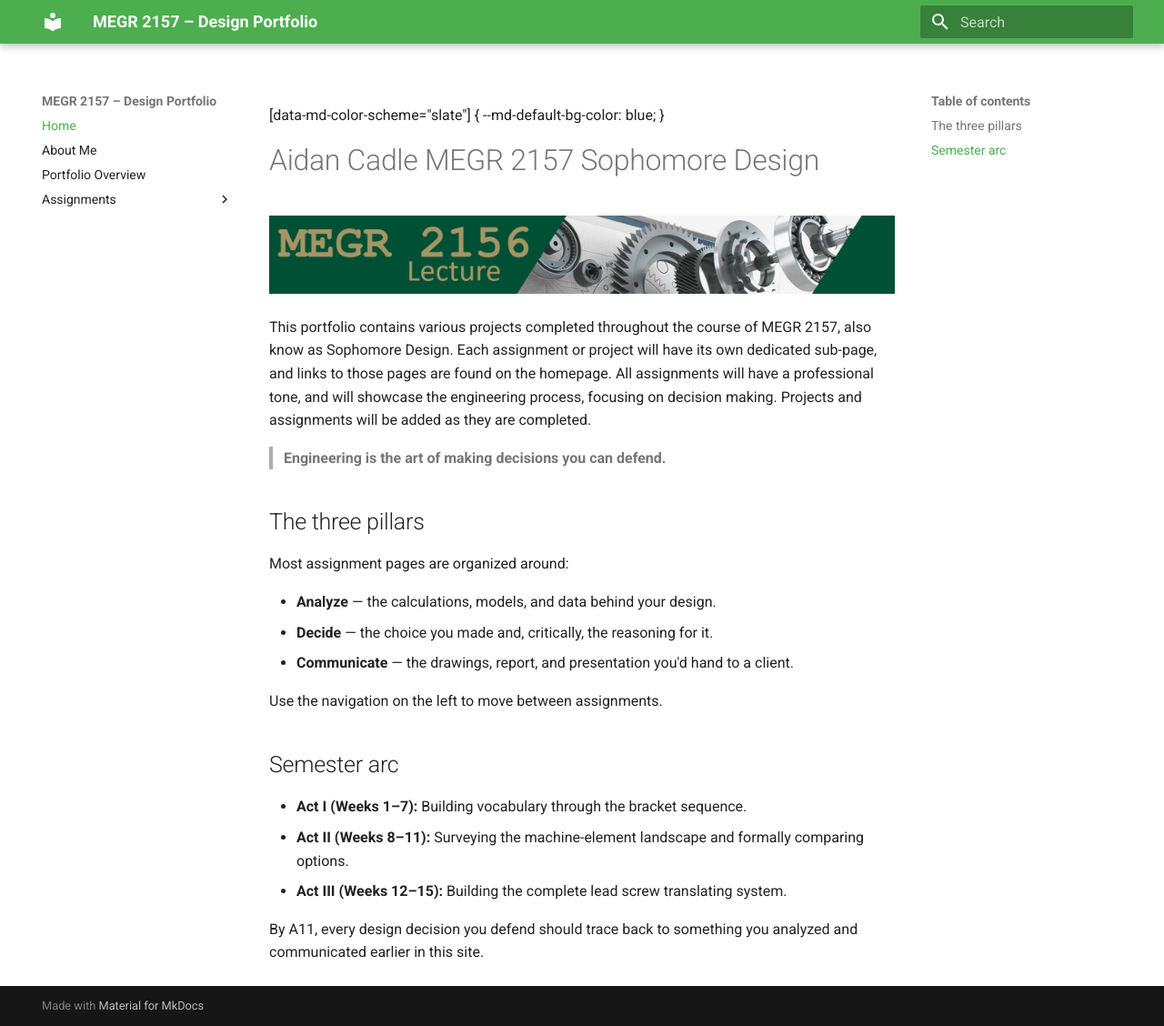
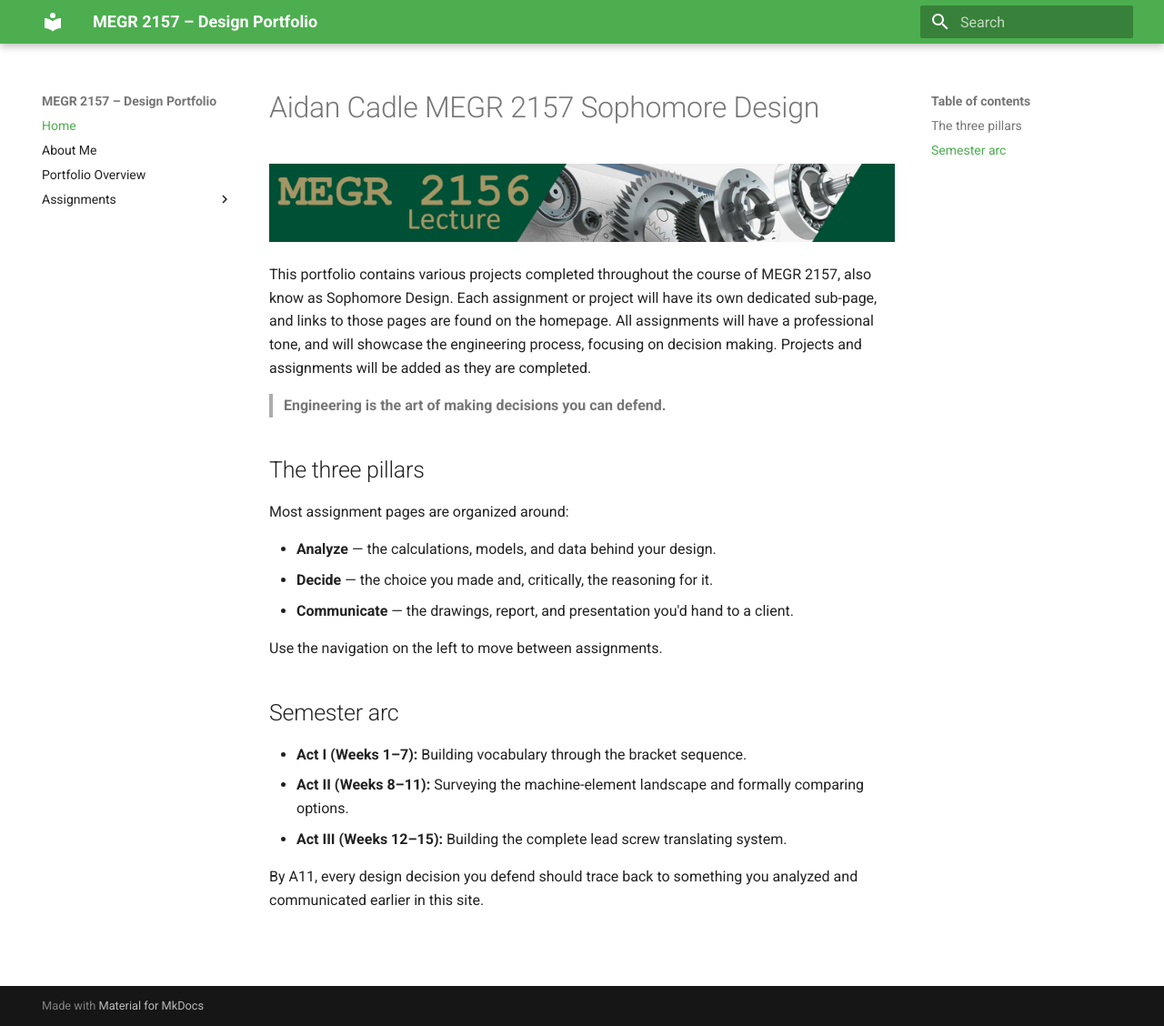
Before and after one commit to CadlesCelica/megr2157-portfolio, an MkDocs documentation site: the page built from docs/index.md, in a window 1280 px wide and 1128 px high. Shown: the whole window at 91% size. Built offline with MkDocs 1.6.1 and Material for MkDocs 9.7.7, drawn with Linux system fonts in a browser that asks for light colours.

Commit message:
Update index.md

```diff
--- a/docs/index.md
+++ b/docs/index.md
@@ -1,6 +1,3 @@
-[data-md-color-scheme="slate"] {
-  --md-default-bg-color: blue;
-}
 # Aidan Cadle MEGR 2157 Sophomore Design
 
 ![MEGR 2156-7 Title](MEGR2156title.png)
```
